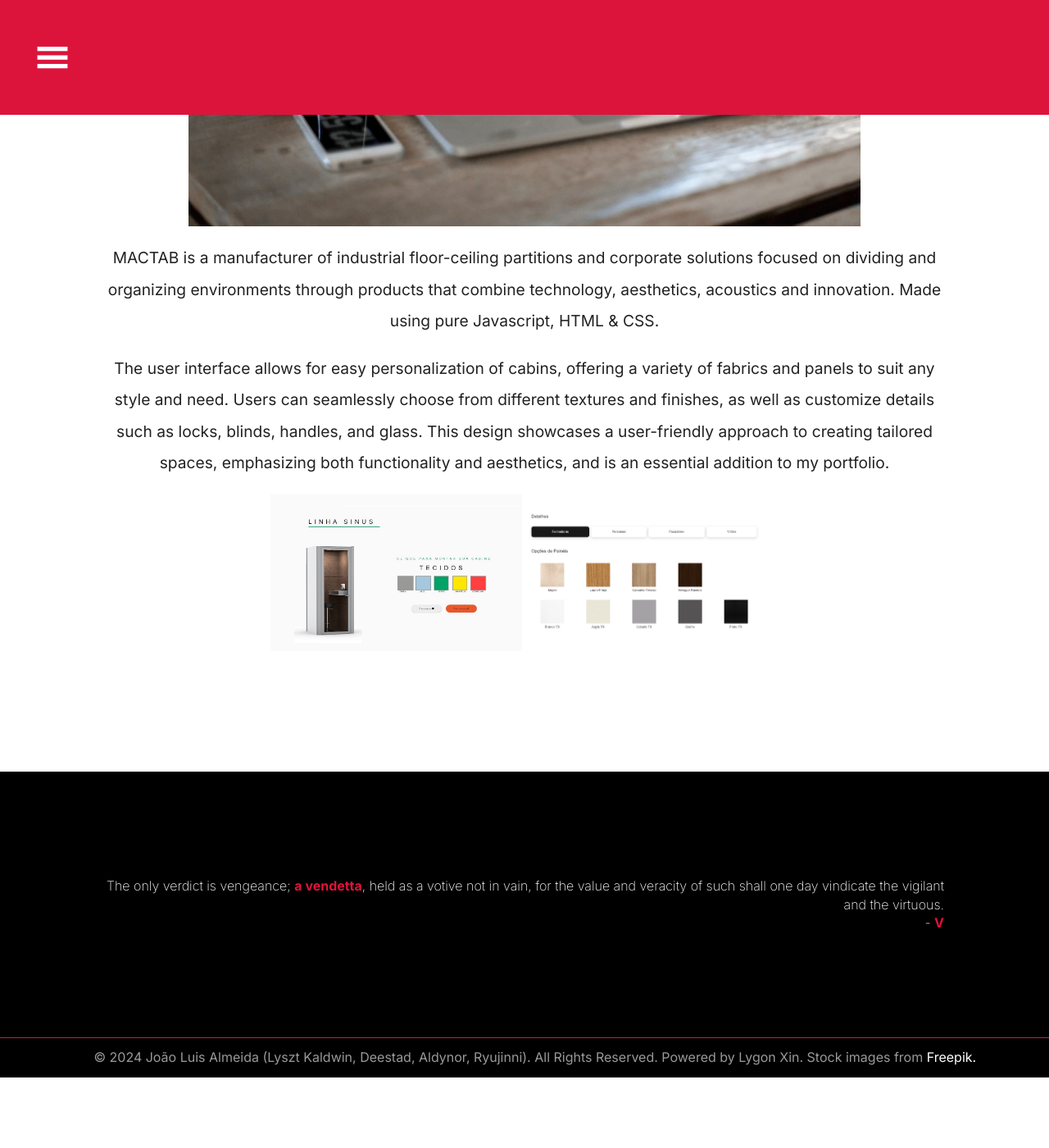
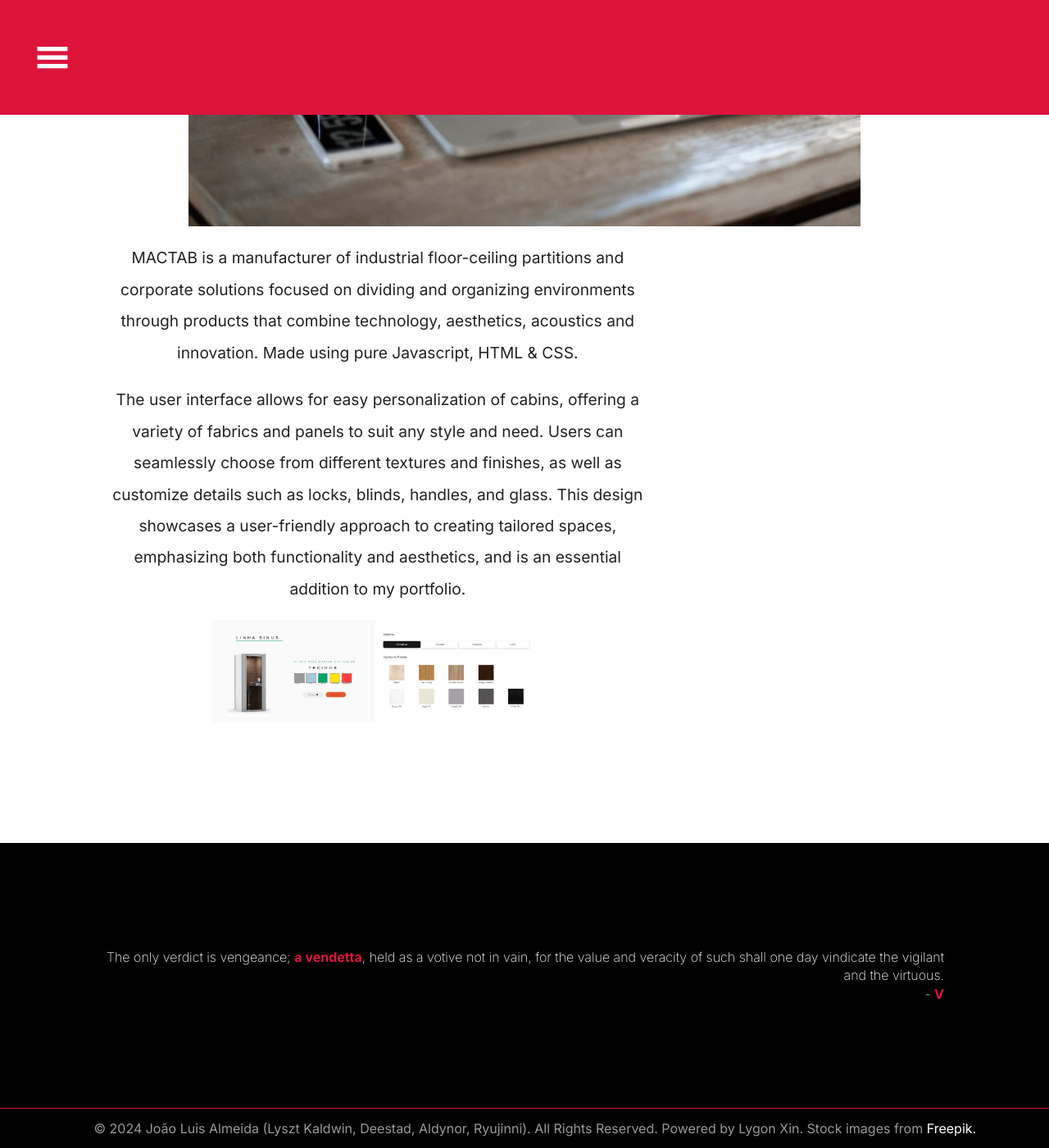
Before and after one commit to lyszt/lyszt.github.io, a Jekyll site: the page built from _posts/2021-8-5-Mactab.md, in a window 1280 px wide and 1400 px high, scrolled down 859 px. Shown: the whole window at 82% size. Built offline with Jekyll 4.4.1, drawn with Linux system fonts in a browser that asks for light colours; before the commit the page ends 2173 px from its top, so only the background shows below that.

Commit message:
design remake on blog

```diff
--- a/css/blogs/default.css
+++ b/css/blogs/default.css
@@ -56,6 +56,7 @@ h2 {
   font-weight: normal;
   font-size: 1.2em;
   line-height: 2em;
+  margin-right: 35%;
 }
 .post .entry a {
   color: black;
```
